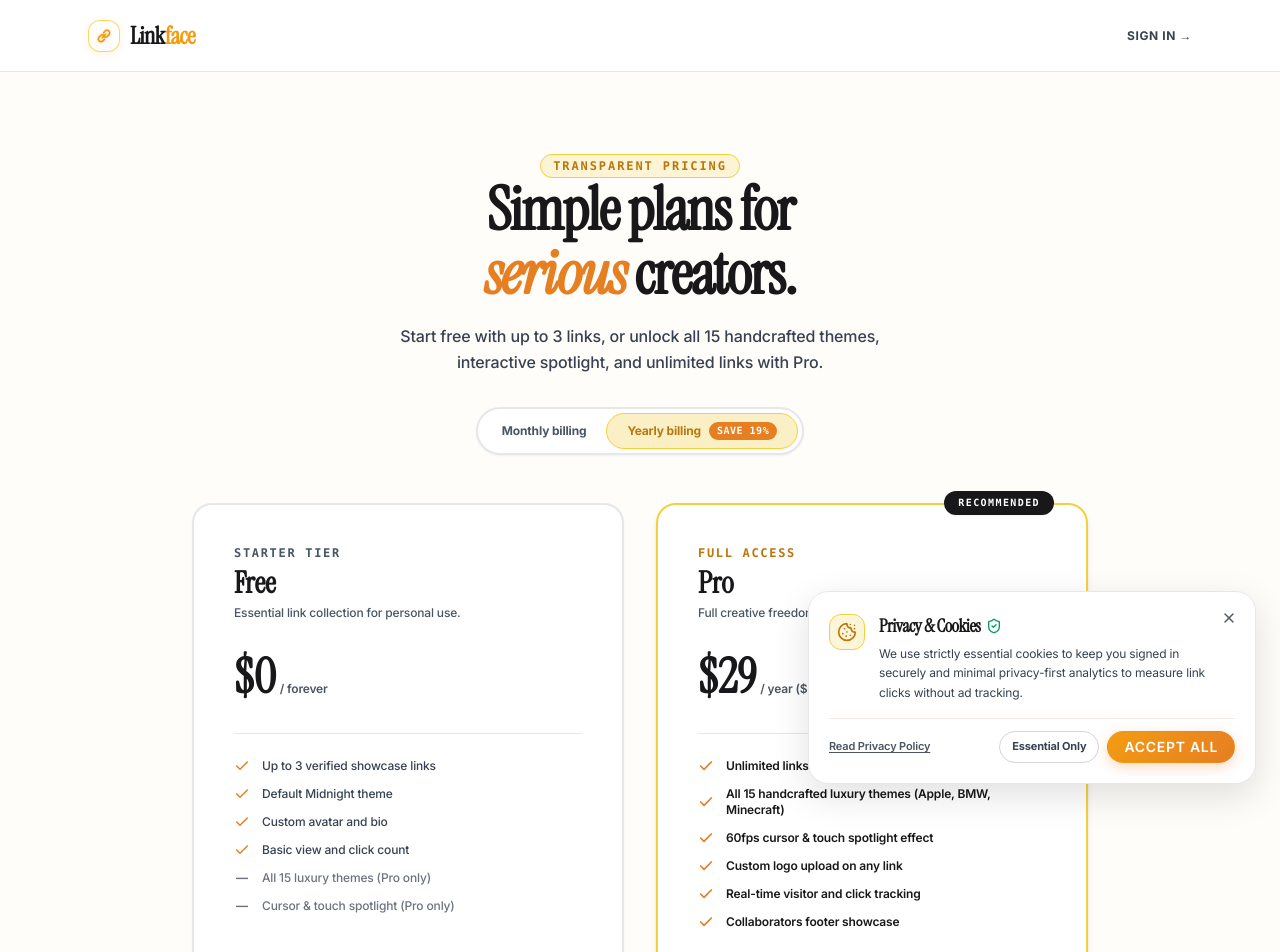
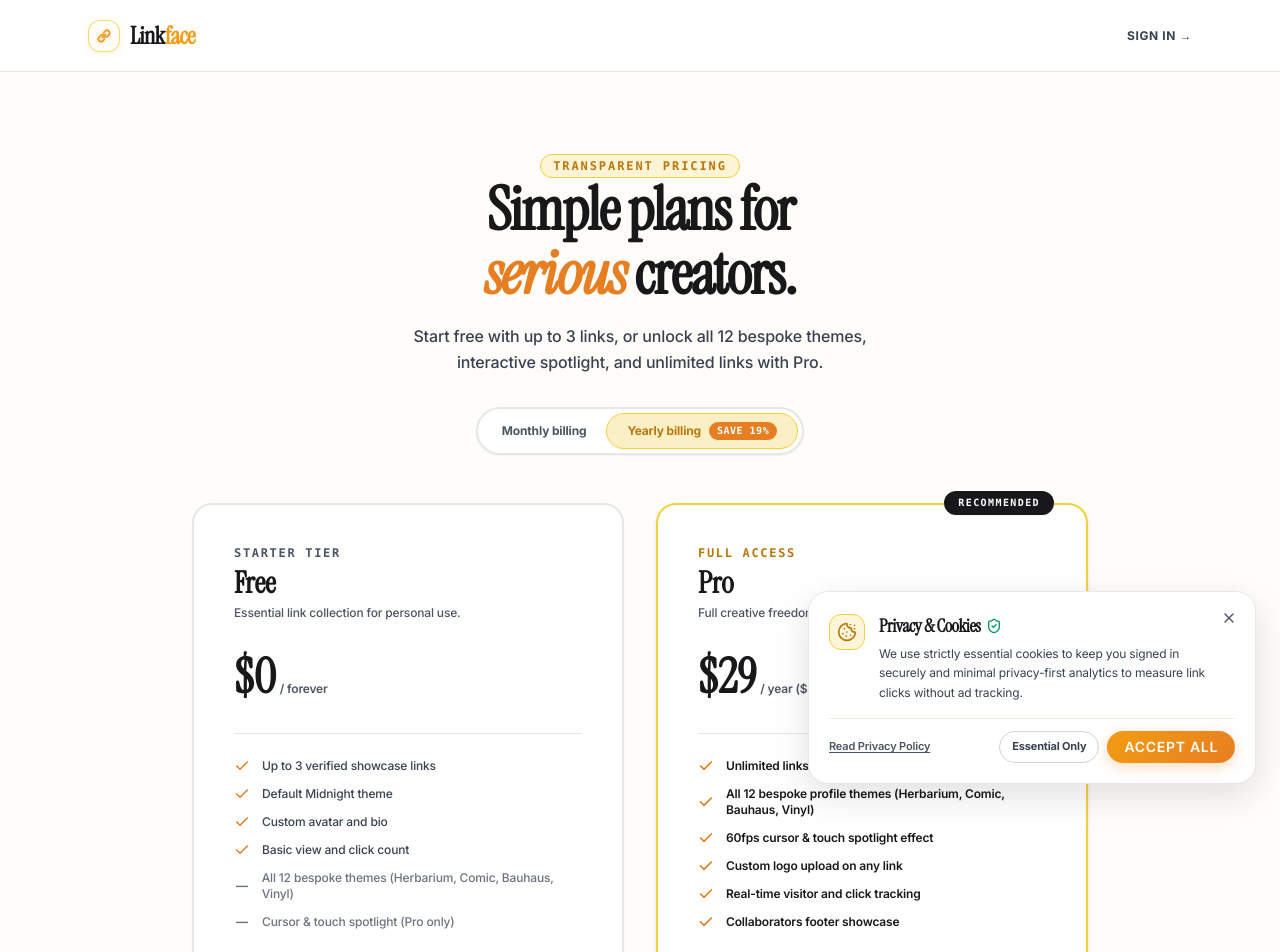
Before and after one commit to prateek-upmanyu/linkface, a Next.js app: page /pricing in a window 1280 px wide. Shown: the top 952 px of the page. Built offline with nearby package versions, Linux system fonts and the light colour scheme; no server answers; a web font is replaced by a local one.

Commit message:
fix: replace all legacy theme copy with 12 bespoke themes (Herbarium, Comic, Bauhaus, Vinyl)

```diff
--- a/app/pricing/page.tsx
+++ b/app/pricing/page.tsx
@@ -90,7 +90,7 @@ export default function PricingPage() {
             <span className="italic font-bold text-[#E67E22]">serious</span> creators.
           </h1>
           <p className="text-sm sm:text-base text-[#4B5563] leading-relaxed font-body font-medium max-w-lg mx-auto">
-            Start free with up to 3 links, or unlock all 15 handcrafted themes, interactive spotlight, and unlimited links with Pro.
+            Start free with up to 3 links, or unlock all 12 bespoke themes, interactive spotlight, and unlimited links with Pro.
           </p>
 
           {/* Monthly / Yearly Toggle */}
@@ -164,7 +164,7 @@ export default function PricingPage() {
                 </div>
                 <div className="flex items-center gap-3 text-[#9CA3AF]">
                   <span className="w-4 text-center font-bold">—</span>
-                  <span>All 15 luxury themes (Pro only)</span>
+                  <span>All 12 bespoke themes (Herbarium, Comic, Bauhaus, Vinyl)</span>
                 </div>
                 <div className="flex items-center gap-3 text-[#9CA3AF]">
                   <span className="w-4 text-center font-bold">—</span>
@@ -223,7 +223,7 @@ export default function PricingPage() {
                 </div>
                 <div className="flex items-center gap-3">
                   <Check className="w-4 h-4 text-[#E67E22] shrink-0" strokeWidth={2.5} />
-                  <span>All 15 handcrafted luxury themes (Apple, BMW, Minecraft)</span>
+                  <span>All 12 bespoke profile themes (Herbarium, Comic, Bauhaus, Vinyl)</span>
                 </div>
                 <div className="flex items-center gap-3">
                   <Check className="w-4 h-4 text-[#E67E22] shrink-0" strokeWidth={2.5} />
--- a/app/pricing/success/page.tsx
+++ b/app/pricing/success/page.tsx
@@ -60,7 +60,7 @@ function SuccessContent() {
       </h1>
 
       <p className="mt-3 text-xs sm:text-sm text-[#4B5563] leading-relaxed font-medium">
-        Your subscription is now active. All 15 luxury themes, interactive spotlight, and unlimited showcase links are unlocked.
+        Your subscription is now active. All 12 bespoke themes, interactive spotlight, and unlimited showcase links are unlocked.
       </p>
 
       <div className="my-6 p-4 rounded-[14px] bg-[#FFFDF9] border border-[#E5E7EB] text-left space-y-2 text-xs text-[#18181B] font-semibold">
@@ -70,7 +70,7 @@ function SuccessContent() {
         </div>
         <div className="flex items-center gap-2">
           <CheckCircle2 className="w-4 h-4 text-[#E67E22] shrink-0" />
-          <span>All 15 profile themes unlocked (Apple, BMW, Minecraft)</span>
+          <span>All 12 bespoke profile themes unlocked (Herbarium, Comic, Bauhaus, Vinyl)</span>
         </div>
         <div className="flex items-center gap-2">
           <CheckCircle2 className="w-4 h-4 text-[#E67E22] shrink-0" />
--- a/app/terms/page.tsx
+++ b/app/terms/page.tsx
@@ -64,7 +64,7 @@ export default function TermsPage() {
               <strong>Free Tier:</strong> Free of charge forever. Allows up to 3 showcase links on your public profile and access to the default Midnight theme.
             </li>
             <li>
-              <strong>Pro Tier:</strong> Available as a monthly subscription ($3.00 USD / month) or yearly subscription ($29.00 USD / year). Grants unlimited showcase links, full access to all 15 luxury themes, interactive spotlight effects, custom icon uploads, and comprehensive analytics.
+              <strong>Pro Tier:</strong> Available as a monthly subscription ($3.00 USD / month) or yearly subscription ($29.00 USD / year). Grants unlimited showcase links, full access to all 12 bespoke themes, interactive spotlight effects, custom icon uploads, and comprehensive analytics.
             </li>
           </ul>
         </section>
--- a/components/UpgradeModal.tsx
+++ b/components/UpgradeModal.tsx
@@ -30,8 +30,8 @@ export function UpgradeModal({
     },
     locked_theme: {
       tag: "Pro Theme Locked",
-      title: `Unlock "${themeName || "All Luxury Themes"}" with Pro.`,
-      subtitle: "Express your identity with all 15 handcrafted themes (Apple Modern, BMW, Minecraft, Ivory, and more).",
+      title: `Unlock "${themeName || "All 12 Bespoke Themes"}" with Pro.`,
+      subtitle: "Express your identity with all 12 bespoke themes (Herbarium, Comic, Bauhaus, Vinyl, and more).",
     },
     spotlight: {
       tag: "Interactive Spotlight",
@@ -118,7 +118,7 @@ export function UpgradeModal({
             <div className="my-5 space-y-2.5 pt-4 border-t border-[#E5E7EB]">
               {[
                 "Unlimited links on your public profile (more than 3)",
-                "Full access to all 15 handcrafted themes (Apple, BMW, Minecraft)",
+                "Full access to all 12 bespoke themes (Herbarium, Comic, Bauhaus, Vinyl)",
                 "Subtle 60fps cursor & touch spotlight effect",
                 "Advanced click & visitor analytics",
                 "Custom logo upload on any custom link",
```
